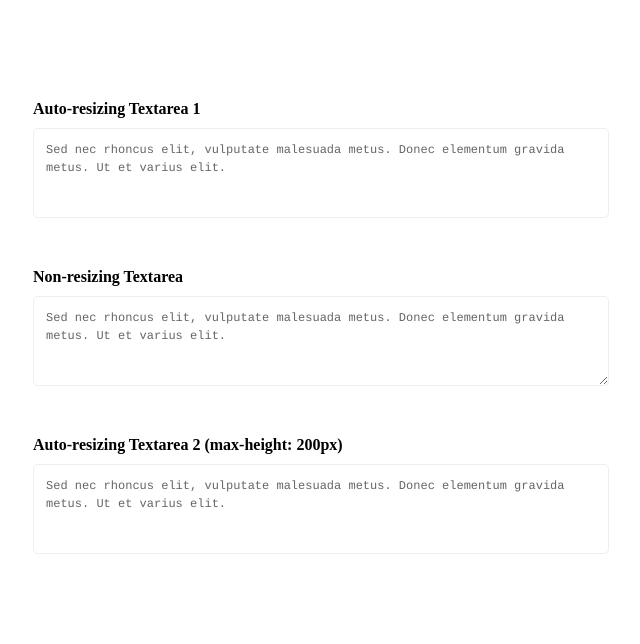
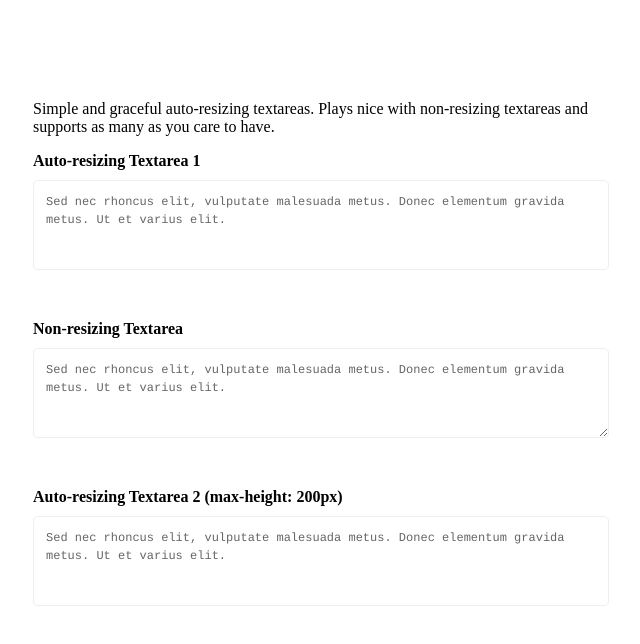
Before and after one commit to murtaugh/auto-resizing-textareas, a plain HTML site: page index.html in a window 1280 px wide. Shown: the whole page, without its empty margins (319-959 px from the left). Drawn offline with nearby package versions, Linux system fonts and the light colour scheme.

Commit message:
update description

```diff
--- a/assets/css/reset.css
+++ b/assets/css/reset.css
@@ -12,7 +12,7 @@
 /* Let's default this puppy out
 -------------------------------------------------------------------------------*/
 
-html, body, body div, span, object, iframe, h1, h2, h3, h4, h5, h6, p, blockquote, pre, abbr, address, cite, code, del, dfn, em, img, ins, kbd, q, samp, small, strong, sub, sup, var, b, i, dl, dt, dd, ol, ul, li, fieldset, form, label, legend, table, caption, tbody, tfoot, thead, tr, th, td, article, aside, figure, footer, header, menu, nav, section, time, mark, audio, video, details, summary {
+html, body, body div, span, object, iframe, h1, h2, h3, h4, h5, h6, blockquote, pre, abbr, address, cite, code, del, dfn, em, img, ins, kbd, q, samp, small, strong, sub, sup, var, b, i, dl, dt, dd, ol, ul, li, fieldset, form, label, legend, table, caption, tbody, tfoot, thead, tr, th, td, article, aside, figure, footer, header, menu, nav, section, time, mark, audio, video, details, summary {
 	margin: 0;
 	padding: 0;
 	border: 0;
--- a/index.html
+++ b/index.html
@@ -26,6 +26,8 @@
 
 <body>
 
+<p>Simple and graceful auto-resizing textareas. Plays nice with non-resizing textareas and supports as many as you care to have.</p>
+
 <h1>Auto-resizing Textarea 1</h1>
 <textarea data-autoresize>Sed nec rhoncus elit, vulputate malesuada metus. Donec elementum gravida metus. Ut et varius elit.</textarea>
 
```
